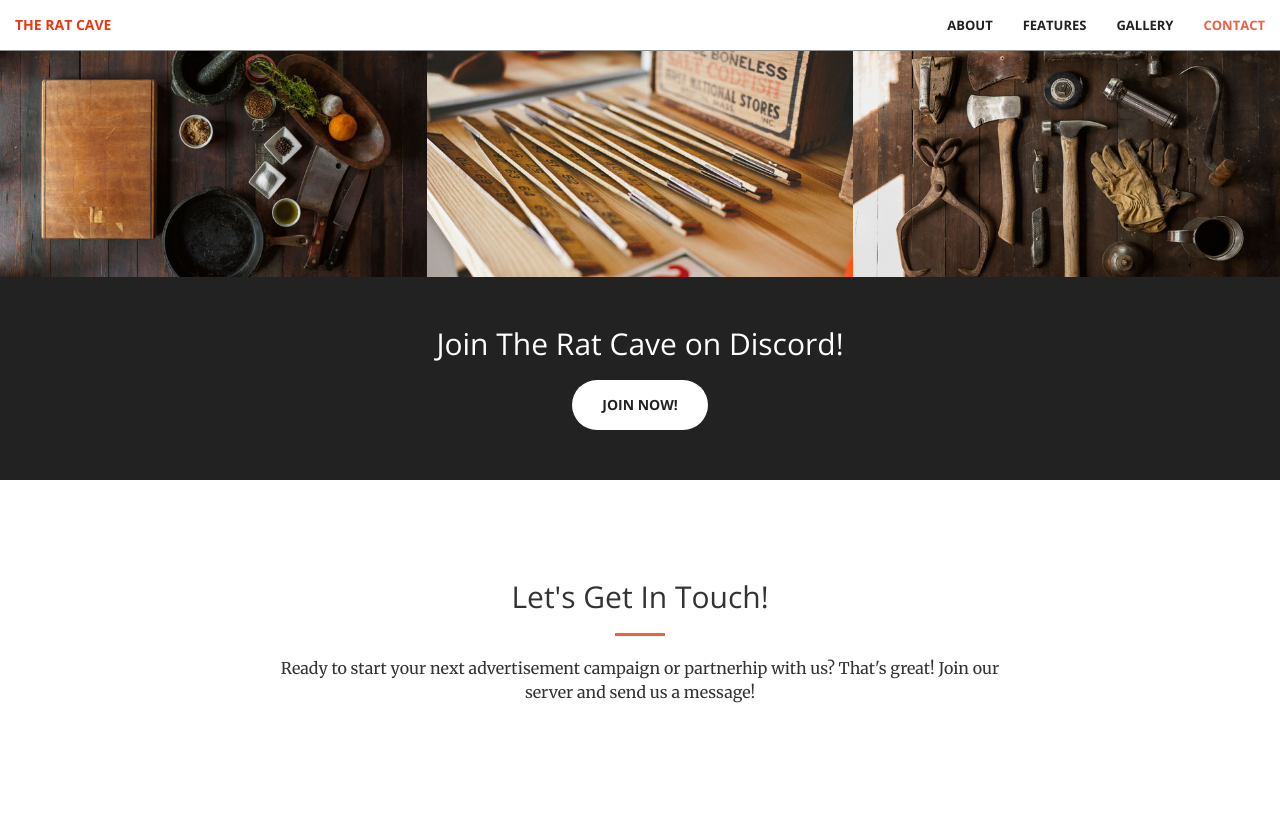
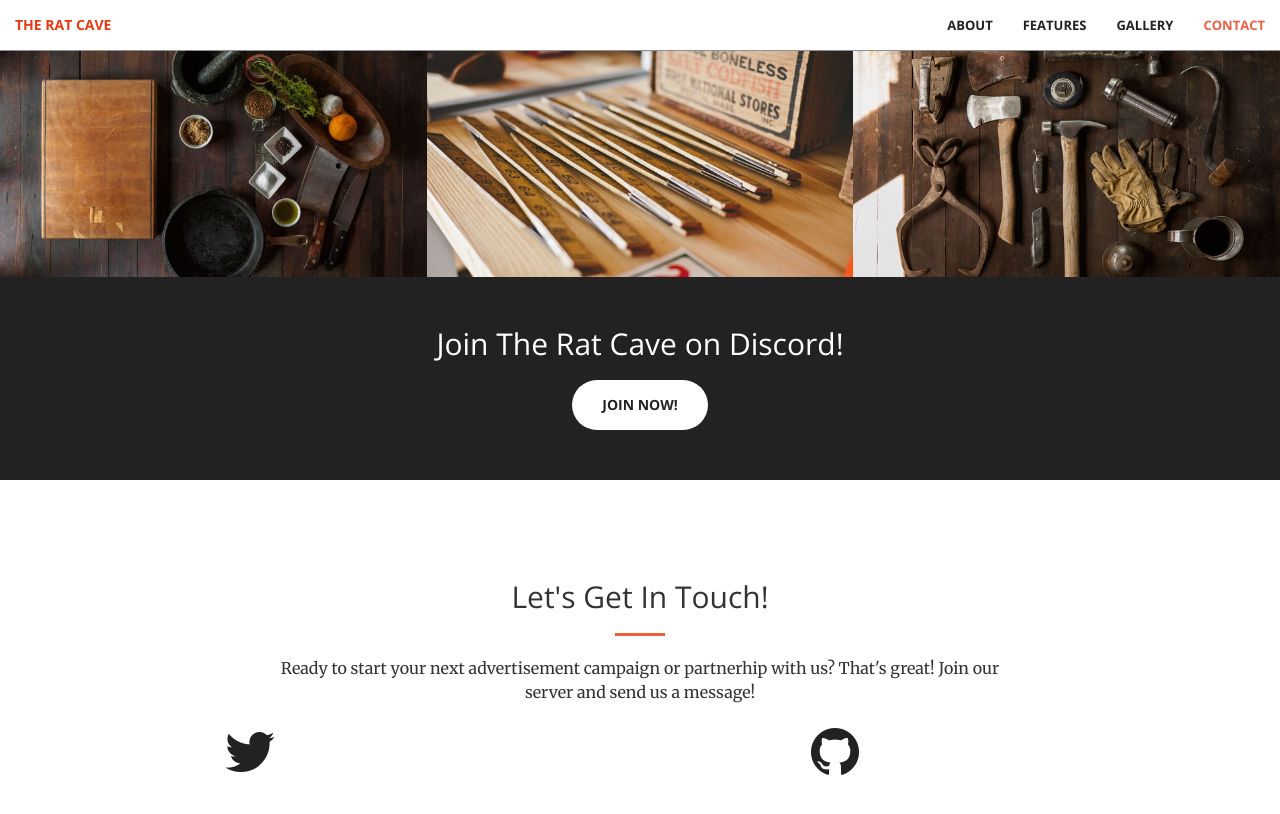
Before and after one commit to vdchoi/theratcave.github.io, a Jekyll site: the page built from index.html, in a window 1280 px wide and 900 px high, scrolled down 1957 px. Shown: the top 814 px of the window. Built offline with Jekyll 4.4.1, drawn with Linux system fonts in a browser that asks for light colours.

Commit message:
Revert Changes

```diff
--- a/_includes/contact.html
+++ b/_includes/contact.html
@@ -6,14 +6,24 @@
                 <hr class="primary">
                 <p>Ready to start your next advertisement campaign or partnerhip with us? That's great! Join our server and send us a message!</p>
             </div>
-
         <div class="col-lg-2 col-lg-offset-1 text-center">
             <a href="https://discord.gg/theratcave">
-            <i class="fa fa-discord fa-3x wow bounceIn" data-wow-delay=".1s"></i>
-
+                <i class="fa fa-twitter fa-3x wow bounceIn" data-wow-delay=".1s"></i>
+                <p>{{ site.twitter_username }}</p>
+            </a>
+        </div>
+        <div class="col-lg-2 col-lg-offset-1 text-center">
+            <a href="https://discord.gg/theratcave">
+            <i class="fa fab-discord fa-3x wow bounceIn" data-wow-delay=".1s"></i>
+                <p>{{ site.email }}</p>
+            </a>
+        </div>
+        <div class="col-lg-2 col-lg-offset-1 text-center">
+            <a href="https://github.com/{{ site.github_username }}">
+            <i class="fa fa-github fa-3x wow bounceIn" data-wow-delay=".1s"></i>
+                <p>{{ site.github_username }}</p>
             </a>
         </div>
 
-
     </div>
 </section>
```
Also changed, not shown: 2 other files.
